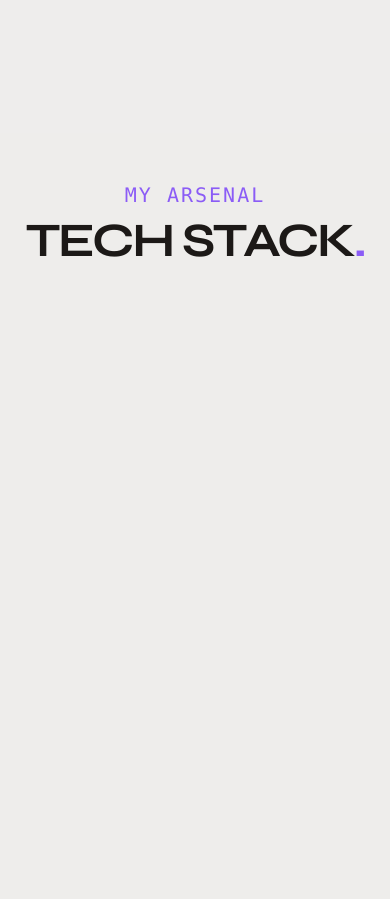
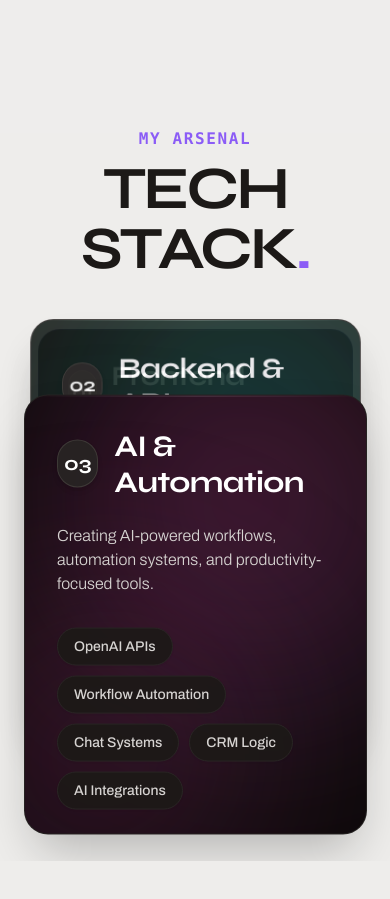
Before and after one commit to ZAKARIAXXX/zakaria-portfolio, a Next.js app: page / in a window 390 px wide. Shown: the part 6120-7019 px from the top of the page. Built offline with nearby package versions, Linux system fonts and the light colour scheme.

Commit message:
feat: improve techstack stacking animation, radiant category colors, and mobile tag spacing

```diff
--- a/src/sections/TechStack.tsx
+++ b/src/sections/TechStack.tsx
@@ -9,29 +9,33 @@ const tools = [
         category: "Frontend Development",
         description: "Building fast, responsive, and modern interfaces focused on usability and performance.",
         tags: ["React", "Next.js", "TypeScript", "TailwindCSS", "Framer Motion"],
-        color: "from-violet-500/20 to-blue-500/20",
-        border: "group-hover:border-violet-500/50"
+        color: "from-violet-500/40 via-purple-500/30 to-indigo-500/35",
+        border: "border-violet-500/30 group-hover:border-violet-500/70",
+        tagBg: "hover:bg-violet-500 hover:text-white hover:border-violet-500"
     },
     {
         category: "Backend & APIs",
         description: "Developing scalable backend systems, APIs, and database-driven applications.",
         tags: ["Node.js", "PostgreSQL", "Supabase", "Prisma", "REST APIs"],
-        color: "from-violet-500/20 to-blue-500/20",
-        border: "group-hover:border-violet-500/50"
+        color: "from-emerald-500/40 via-teal-500/30 to-cyan-500/35",
+        border: "border-emerald-500/30 group-hover:border-emerald-500/70",
+        tagBg: "hover:bg-emerald-500 hover:text-white hover:border-emerald-500"
     },
     {
         category: "AI & Automation",
         description: "Creating AI-powered workflows, automation systems, and productivity-focused tools.",
         tags: ["OpenAI APIs", "Workflow Automation", "Chat Systems", "CRM Logic", "AI Integrations"],
-        color: "from-violet-500/20 to-blue-500/20",
-        border: "group-hover:border-violet-500/50"
+        color: "from-fuchsia-500/40 via-pink-500/30 to-purple-500/35",
+        border: "border-fuchsia-500/30 group-hover:border-fuchsia-500/70",
+        tagBg: "hover:bg-fuchsia-500 hover:text-white hover:border-fuchsia-500"
     },
     {
         category: "Workflow & Deployment",
         description: "Managing development workflows, deployments, and production-ready applications.",
         tags: ["Git & GitHub", "Vercel", "CI/CD Basics", "Performance Optimization", "Responsive Testing"],
-        color: "from-violet-500/20 to-blue-500/20",
-        border: "group-hover:border-violet-500/50"
+        color: "from-amber-500/40 via-orange-500/30 to-red-500/35",
+        border: "border-amber-500/30 group-hover:border-amber-500/70",
+        tagBg: "hover:bg-amber-500 hover:text-white hover:border-amber-500"
     }
 ];
 
@@ -47,31 +51,42 @@ const TechStack: FC = () => {
     useEffect(() => {
         if (!titleScope.current) return;
         new SplitType(titleScope.current, { types: "lines,words", tagName: "span" });
-        titleAnimate(titleScope.current.querySelectorAll(".word"), { transform: "translateY(0)", opacity: 1 }, { duration: 0.6, delay: stagger(0.1), ease: "circOut" });
+        titleAnimate(
+            titleScope.current.querySelectorAll(".word"),
+            { transform: "translateY(0)", opacity: 1 },
+            { duration: 0.6, delay: stagger(0.1), ease: "circOut" }
+        );
     }, [titleAnimate]);
 
     return (
-        <section ref={containerRef} className="h-[300vh] relative bg-stone-100/50" id="tech-stack">
+        <section ref={containerRef} className="h-[300vh] relative bg-stone-100/50 dark:bg-stone-900/50" id="tech-stack">
             <div className="sticky top-0 h-screen overflow-hidden flex flex-col justify-center">
 
                 <div className="container relative z-10 h-full flex flex-col justify-center">
                     {/* Header */}
-                    <div className="mb-8 md:mb-12 text-center md:text-left">
+                    <div className="mb-6 sm:mb-8 md:mb-12 text-center md:text-left">
                         <h2 ref={titleScope} className="flex flex-col items-center md:items-start leading-none">
-                            <span className="text-xl md:text-2xl text-violet-500 font-mono mb-2 tracking-widest uppercase">
+                            <span className="text-sm sm:text-base md:text-xl text-violet-500 font-mono mb-2 tracking-widest uppercase font-semibold">
                                 My Arsenal
                             </span>
-                            <span className="text-5xl md:text-8xl font-syne font-bold tracking-tighter uppercase text-stone-900">
+                            <span className="text-4xl sm:text-6xl md:text-8xl font-syne font-bold tracking-tighter uppercase text-stone-900 dark:text-white">
                                 Tech Stack<span className="text-violet-500">.</span>
                             </span>
                         </h2>
                     </div>
 
-                    {/* Stacked Cards */}
-                    <div className="relative w-full max-w-5xl mx-auto h-[400px] md:h-[500px]">
+                    {/* Stacked Cards Container */}
+                    <div className="relative w-full max-w-5xl mx-auto h-[460px] sm:h-[440px] md:h-[500px]">
                         {tools.map((tool, index) => {
-                            const targetScale = 1 - (tools.length - index) * 0.05;
-                            return <Card key={index} i={index} tool={tool} progress={scrollYProgress} range={[index * 0.25, 1]} targetScale={targetScale} />
+                            return (
+                                <Card
+                                    key={tool.category}
+                                    i={index}
+                                    tool={tool}
+                                    progress={scrollYProgress}
+                                    totalCards={tools.length}
+                                />
+                            );
                         })}
                     </div>
                 </div>
@@ -84,79 +99,115 @@ const Card = ({
     i,
     tool,
     progress,
-    range,
-    targetScale
+    totalCards,
 }: {
     i: number;
-    tool: any;
+    tool: (typeof tools)[0];
     progress: MotionValue<number>;
-    range: [number, number];
-    targetScale: number;
+    totalCards: number;
 }) => {
+    // Card 0 starts in place. Cards 1, 2, 3 enter at smooth, well-spaced intervals
+    const isFirst = i === 0;
+    const entryStart = isFirst ? 0 : (i - 1) * 0.26 + 0.16;
+    const entryEnd = isFirst ? 0 : entryStart + 0.20;
 
-    // Adjusted Scroll Logic so last card finishes
-    // Total range 0 to 1
-    // Interval reduced: 0.18 per card
-    const cardStart = i * 0.18;
-    const cardEnd = cardStart + 0.35;
+    // Smooth vertical slide up
+    const y = useTransform(
+        progress,
+        isFirst ? [0, 1] : [entryStart, entryEnd],
+        isFirst ? ["0%", "0%"] : ["100%", "0%"]
+    );
 
-    // Alternating Side Entrance
-    const initialX = i % 2 === 0 ? -1000 : 1000;
+    // Dynamic scale down as subsequent cards stack on top
+    const scale = useTransform(progress, (p) => {
+        let currentScale = 1;
+        for (let j = i + 1; j < totalCards; j++) {
+            const nextStart = (j - 1) * 0.26 + 0.16;
+            const nextEnd = nextStart + 0.20;
+            if (p > nextStart) {
+                const stepProgress = Math.min(1, Math.max(0, (p - nextStart) / (nextEnd - nextStart)));
+                currentScale -= stepProgress * 0.045;
+            }
+        }
+        return currentScale;
+    });
 
-    const x = useTransform(progress, [cardStart, cardEnd], [`${i % 2 === 0 ? "-100%" : "100%"}`, "0%"]);
-    const y = useTransform(progress, [cardStart, cardEnd], ["100vh", "0vh"]);
+    // Subtly dim previous cards for realistic depth
+    const opacity = useTransform(progress, (p) => {
+        if (!isFirst && p < entryStart) return 0;
+        const enterAlpha = isFirst ? 1 : Math.min(1, Math.max(0, (p - entryStart) / 0.08));
 
-    // Scale for previous cards
-    const nextCardStart = (i + 1) * 0.18;
-    const scale = useTransform(progress, [nextCardStart, nextCardStart + 0.3], [1, targetScale]);
-    const opacity = useTransform(progress, [cardStart, cardStart + 0.1], [0, 1]);
+        let currentDim = 1;
+        for (let j = i + 1; j < totalCards; j++) {
+            const nextStart = (j - 1) * 0.26 + 0.16;
+            const nextEnd = nextStart + 0.20;
+            if (p > nextStart) {
+                const stepProgress = Math.min(1, Math.max(0, (p - nextStart) / (nextEnd - nextStart)));
+                currentDim -= stepProgress * 0.18;
+            }
+        }
+        return enterAlpha * Math.max(0.35, currentDim);
+    });
 
     return (
         <motion.div
             style={{
-                x: x,
-                y: y,
-                scale: scale,
+                y,
+                scale,
                 zIndex: i,
-                opacity: opacity,
-                top: `0px`
+                opacity,
             }}
-            className={`absolute inset-0 w-full h-full flex flex-col justify-center`}
+            className="absolute inset-0 w-full h-full flex flex-col justify-center will-change-transform"
         >
             <div
                 className={`
-            relative w-full h-full rounded-3xl overflow-hidden border border-stone-800
-            bg-stone-950 shadow-2xl p-8 md:p-12 flex flex-col justify-between
-            transition-all duration-500
-            ${tool.border}
+                    relative w-full h-full rounded-3xl overflow-hidden border border-stone-800/90
+                    bg-stone-950 shadow-2xl p-5 sm:p-8 md:p-12 flex flex-col justify-between
+                    transition-all duration-500 group ${tool.border}
                 `}
             >
-                {/* Internal Gradient Mesh - Reduced Opacity for Black Theme */}
-                <div className={`absolute top-[-50%] right-[-50%] w-[150%] h-[150%] bg-gradient-to-b ${tool.color} blur-[100px] opacity-20`} />
-                <div className={`absolute bottom-[-50%] left-[-50%] w-[150%] h-[150%] bg-gradient-to-t ${tool.color} blur-[100px] opacity-20`} />
+                {/* Glowing Radiant Gradient Orbs - Rich visible colors */}
+                <div
+                    className={`absolute -top-20 -right-20 w-72 h-72 sm:w-96 sm:h-96 rounded-full bg-gradient-to-br ${tool.color} blur-[80px] sm:blur-[100px] opacity-75 pointer-events-none transition-opacity duration-700`}
+                />
+                <div
+                    className={`absolute -bottom-20 -left-20 w-64 h-64 sm:w-80 sm:h-80 rounded-full bg-gradient-to-tr ${tool.color} blur-[80px] sm:blur-[100px] opacity-55 pointer-events-none transition-opacity duration-700`}
+                />
 
-                <div className="relative z-10">
-                    <div className="flex justify-between items-start mb-8">
-                        <div className="flex items-center gap-4">
-                            <span className="flex items-center justify-center size-12 rounded-full bg-stone-800 text-white font-syne font-bold text-xl border border-stone-700">
+                {/* Subtle top edge glass shine */}
+                <div className="absolute inset-x-0 top-0 h-px bg-gradient-to-r from-transparent via-white/20 to-transparent pointer-events-none" />
+
+                {/* Content */}
+                <div className="relative z-10 flex flex-col justify-between h-full">
+                    <div>
+                        <div className="flex justify-between items-start mb-3 sm:mb-6 md:mb-8">
+                            <div className="flex items-center gap-3 sm:gap-4">
+                                <span className="flex items-center justify-center size-9 sm:size-12 rounded-full bg-stone-800/90 text-white font-syne font-bold text-sm sm:text-xl border border-stone-700/80 shadow-md">
                                     0{i + 1}
                                 </span>
-                            <h3 className="text-3xl md:text-5xl font-syne font-bold text-white">
+                                <h3 className="text-xl sm:text-3xl md:text-5xl font-syne font-bold text-white tracking-tight">
                                     {tool.category}
                                 </h3>
                             </div>
                         </div>
 
-                    <p className="text-xl md:text-2xl text-stone-300 font-light mb-12 max-w-2xl">
+                        <p className="text-xs sm:text-base md:text-xl text-stone-300 font-light mb-4 sm:mb-6 md:mb-10 max-w-2xl leading-relaxed">
                             {tool.description}
                         </p>
+                    </div>
 
-                    <div className="flex flex-wrap gap-3">
-                        {tool.tags.map((tag: any) => (
-                            <span key={tag} className="px-5 py-2 md:px-6 md:py-3 rounded-full bg-stone-900 border border-stone-800 text-stone-400 text-sm md:text-base font-medium shadow-sm hover:bg-violet-500 hover:text-white hover:border-violet-500 transition-all duration-300">
+                    {/* Stacks tags with dedicated bottom spacing so they never clip on mobile */}
+                    <div className="pt-2 pb-2 sm:pb-3">
+                        <div className="flex flex-wrap gap-1.5 sm:gap-2.5 md:gap-3">
+                            {tool.tags.map((tag: string) => (
+                                <span
+                                    key={tag}
+                                    className={`px-3 py-1 sm:px-4 sm:py-2 md:px-5 md:py-2.5 rounded-full bg-stone-900/90 border border-stone-800 text-stone-300 text-[11px] sm:text-sm md:text-base font-medium shadow-sm transition-all duration-300 ${tool.tagBg}`}
+                                >
                                     {tag}
                                 </span>
                             ))}
+                        </div>
                     </div>
                 </div>
             </div>
```
Lines whose indentation alone changed are shown as unchanged.
